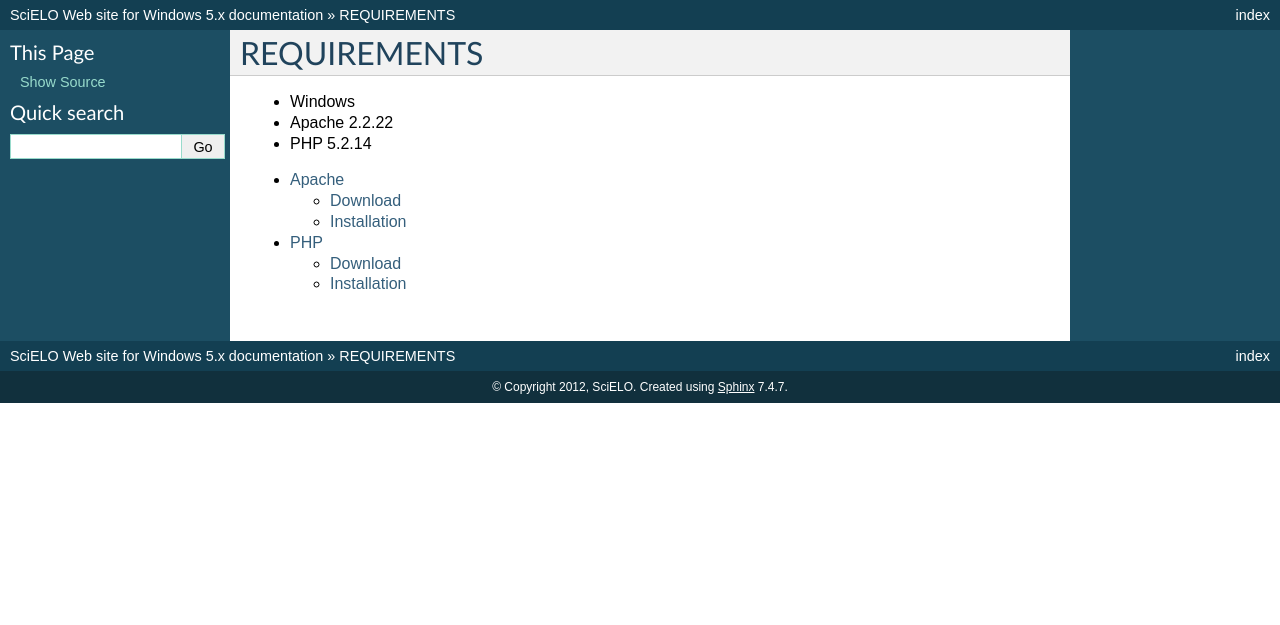
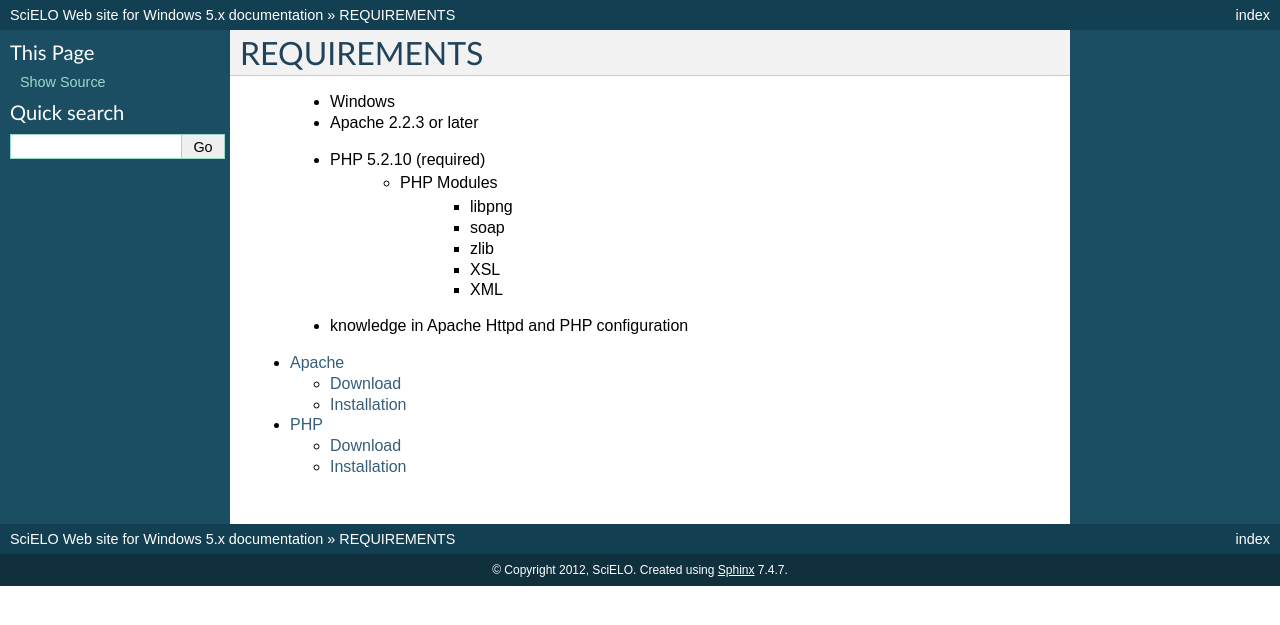
Before and after one commit to scieloorg/Web-Windows, a Sphinx documentation site: the page built from docs/source/howtoinstall_requirements.rst, in a window 1280 px wide. Shown: the top 625 px of the page. Built offline with Sphinx 7.4.7, drawn with Linux system fonts in a browser that asks for light colours; formulas are drawn with MathJax 3.

Commit message:
requirements

```diff
--- a/docs/source/howtoinstall_requirements.rst
+++ b/docs/source/howtoinstall_requirements.rst
@@ -5,9 +5,16 @@
 
 REQUIREMENTS
 ------------
-- Windows
-- Apache 2.2.22
-- PHP 5.2.14
+    - Windows
+    - Apache 2.2.3 or later
+    - PHP 5.2.10 (required)
+        - PHP Modules
+            - libpng
+            - soap
+            - zlib
+            - XSL
+            - XML
+    - knowledge in Apache Httpd and PHP configuration
 
 .. toctree::
     :maxdepth: 2
```
